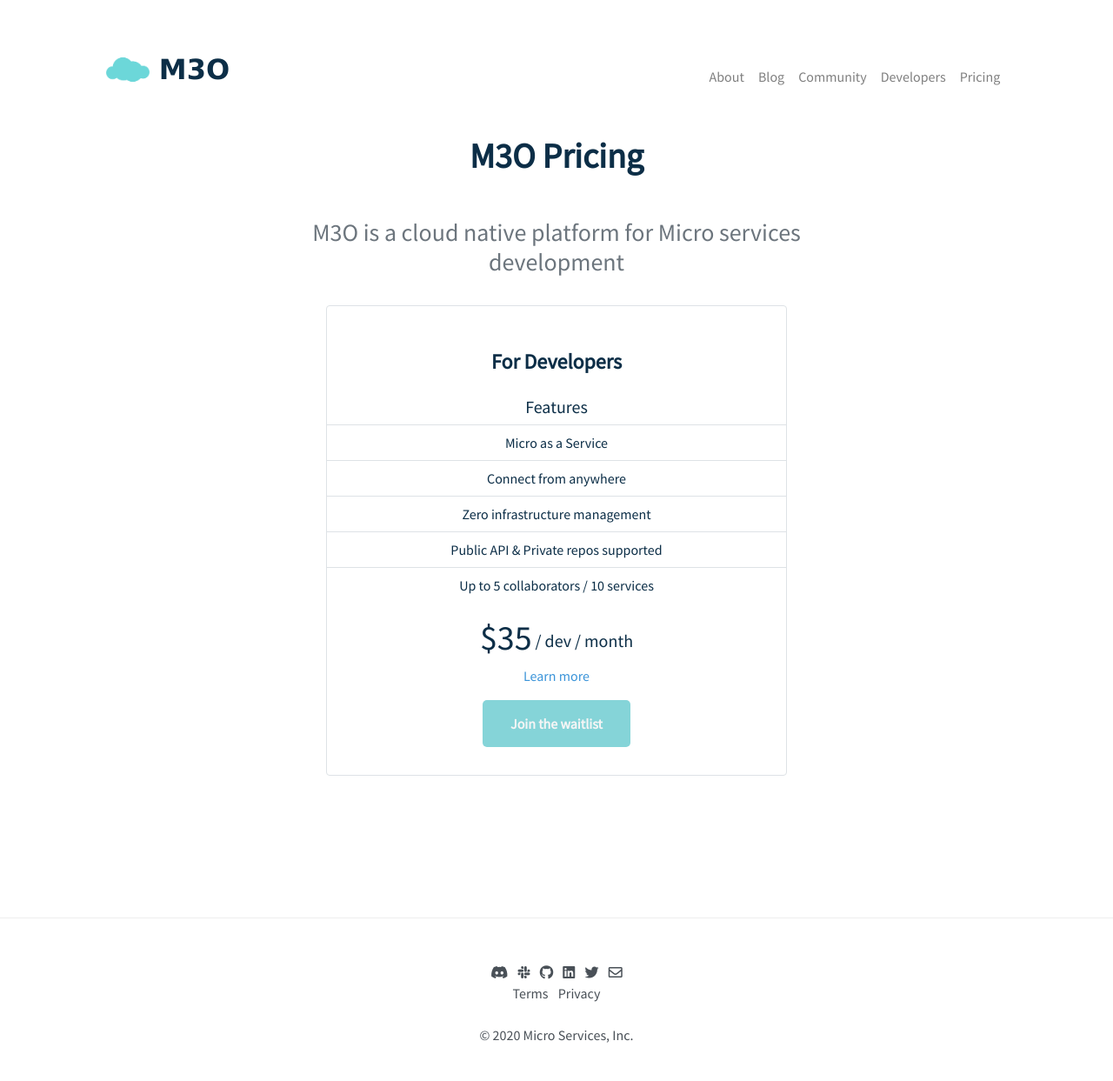
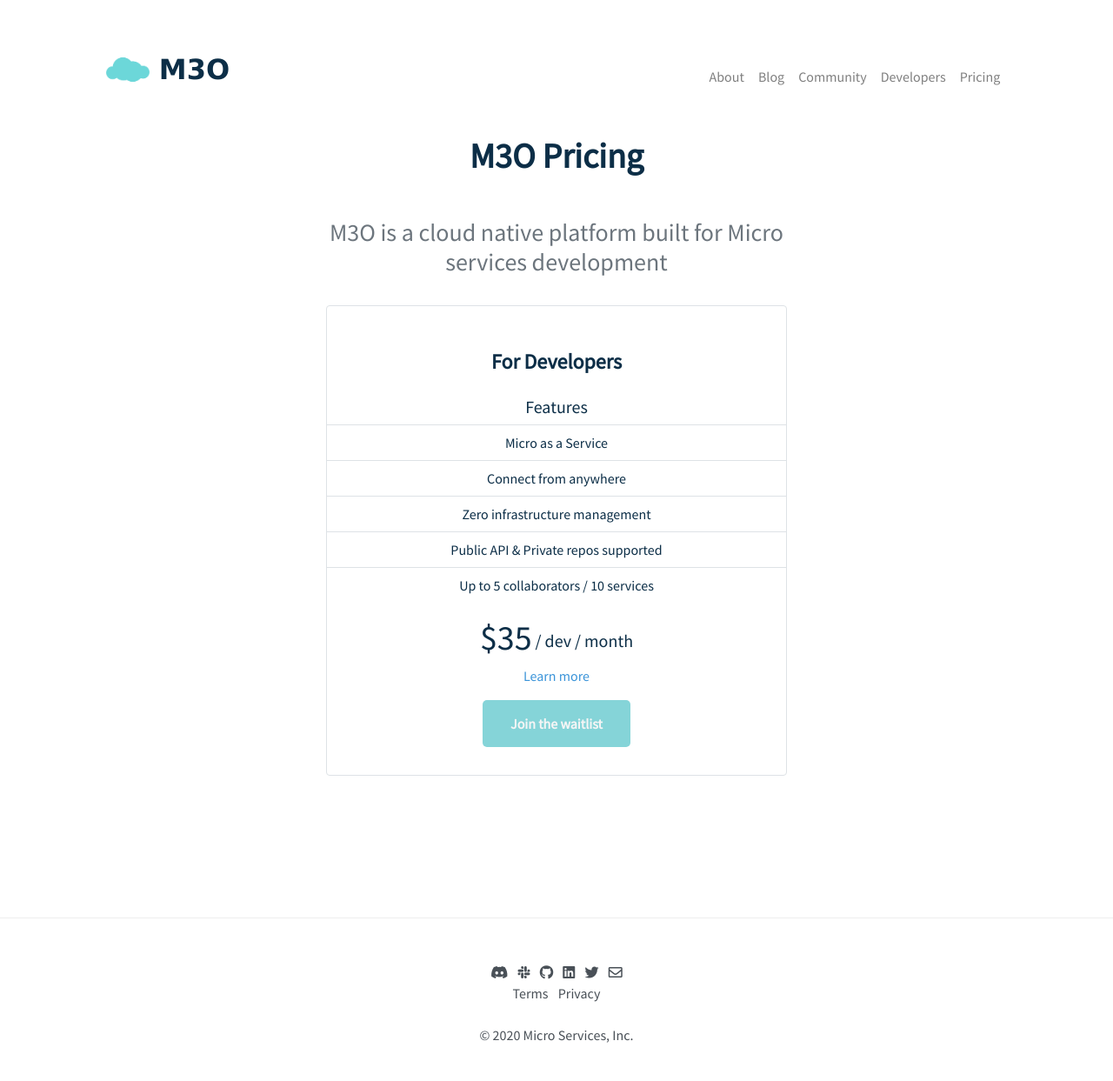
Before and after one commit to micro-community/go-micro-v2-doc, a Jekyll site: the page built from pricing.html, in a window 1280 px wide. Shown: the whole page at 87% size. Built offline with Jekyll 4.4.1, drawn with Linux system fonts in a browser that asks for light colours; nearby versions of some CDN libraries.

Commit message:
update pricing

```diff
--- a/pricing.html
+++ b/pricing.html
@@ -4,7 +4,7 @@
 layout: default
 ---
   <center class="col-md-6 offset-md-3">
-    <h3 class="text-muted">M3O is a cloud native platform for Micro services development</h3>
+    <h3 class="text-muted">M3O is a cloud native platform built for Micro services development</h3>
   </center>
   <div>
     <div class="row">
```
